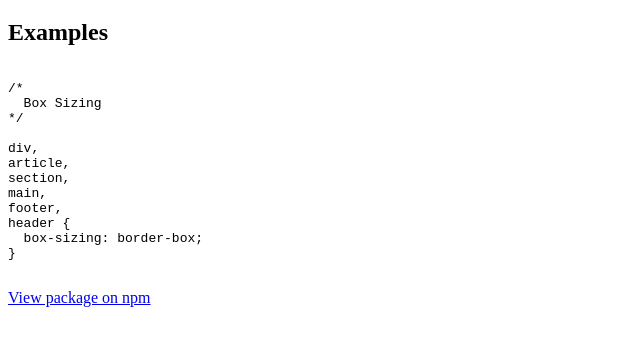
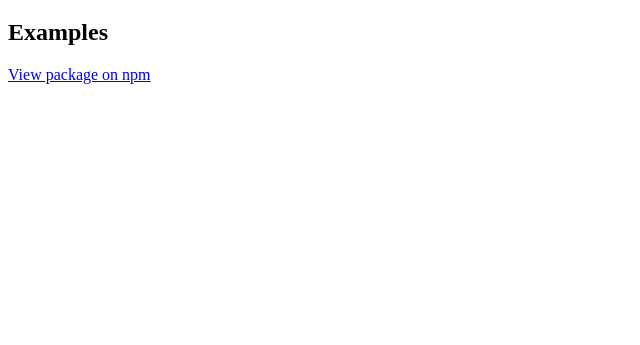
Before and after one commit to tachyons-css/tachyons-box-sizing, a website: page index.html in a window 1280 px wide. Shown: the part 61-406 px from the top of the page, without its empty margins (0-640 px from the left). Drawn offline with Linux system fonts and the light colour scheme.

Commit message:
Breaking out lines of classes and attaching them to elements

```diff
--- a/index.html
+++ b/index.html
@@ -13,23 +13,6 @@
   <body>
     <h1>tachyons box sizing</h1>
     <h2>Examples</h2>
-
-    <pre>
-<code>
-/*
-  Box Sizing
-*/
-
-div,
-article,
-section,
-main,
-footer,
-header {
-  box-sizing: border-box;
-}
-</code>
-</pre>
-    <a href="http://npmjs.org/package/tachyons-box-sizing" title="tachyons-box-sizing">View package on npm</a>
+<a href="http://npmjs.org/package/tachyons-box-sizing" title="tachyons-box-sizing">View package on npm</a>
   </body>
 </html>
```
